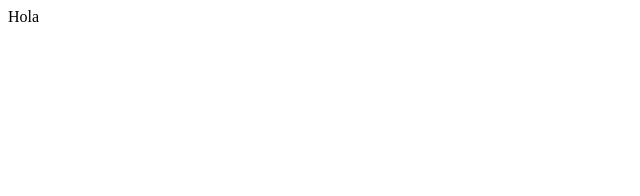
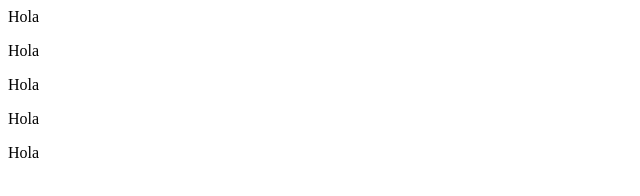
Before and after one commit to Yagoriosa/patata, a plain HTML site: page index.html in a window 1280 px wide. Shown: the whole page, without its empty margins (0-640 px from the left). Drawn offline with Linux system fonts and the light colour scheme.

Commit message:
Segundos cambios
He modificado index y le he añadidio varios parrafoSegundos cambios

```diff
--- a/index.html
+++ b/index.html
@@ -1,3 +1,7 @@
 <html>
 <p>Hola</p>
+    <p>Hola</p>
+    <p>Hola</p>
+    <p>Hola</p>
+    <p>Hola</p>
 </html>
```
